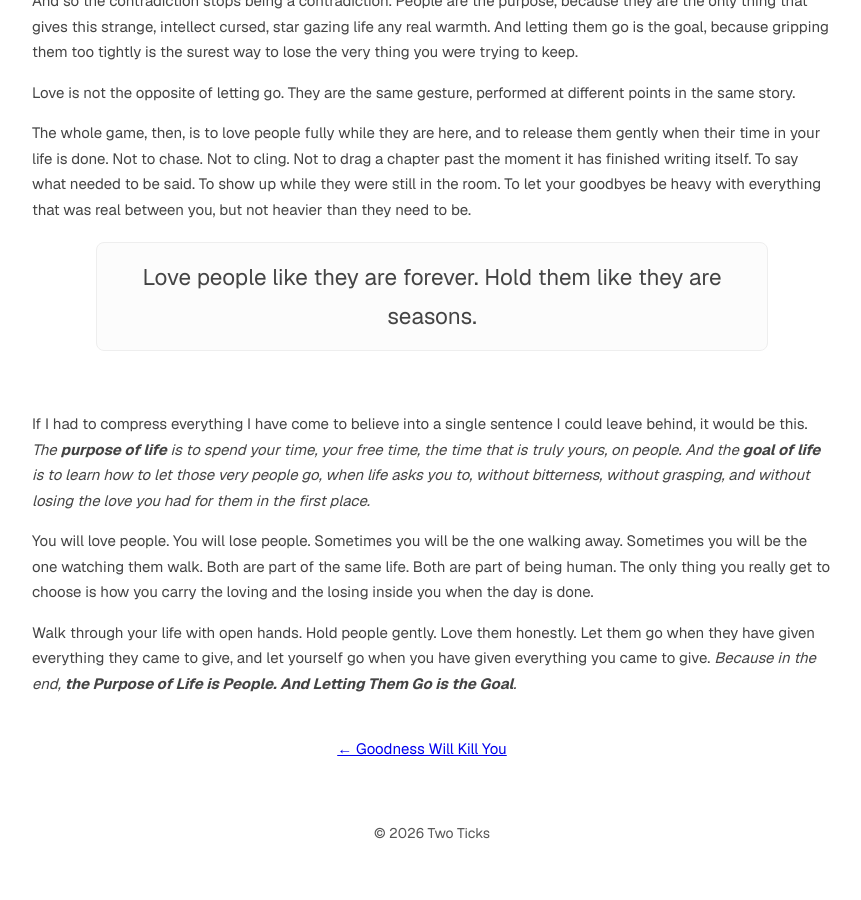
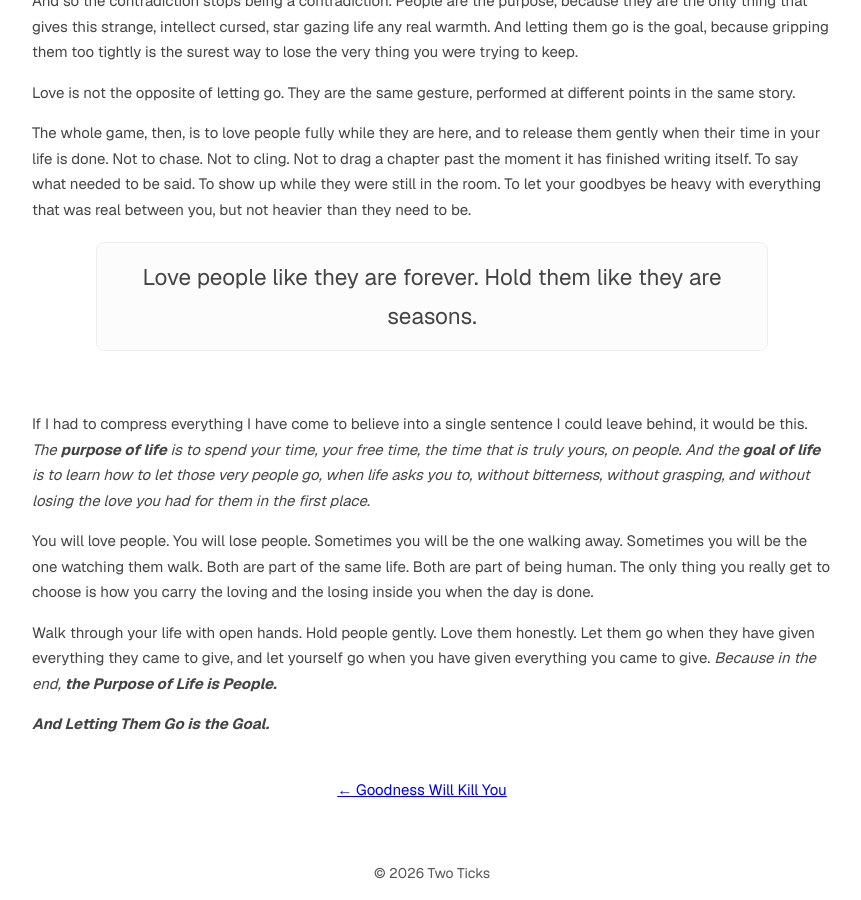
Before and after one commit to trmanish/trmanish.github.io, a Jekyll site: the page built from _posts/2026-05-14-the-purpose-of-life-is-people-letting-them-go-is-the-goal.md, in a window 1280 px wide and 900 px high, scrolled down 7271 px. Shown: the whole window, without its empty margins (208-1069 px from the left). Built offline with Jekyll 4.4.1, drawn with Linux system fonts in a browser that asks for light colours; before the commit the page ends 8131 px from its top, so only the background shows below that.

Commit message:
Split final closing line into two separate lines

```diff
--- a/_posts/2026-05-14-the-purpose-of-life-is-people-letting-them-go-is-the-goal.md
+++ b/_posts/2026-05-14-the-purpose-of-life-is-people-letting-them-go-is-the-goal.md
@@ -205,4 +205,6 @@ If I had to compress everything I have come to believe into a single sentence I
 
 You will love people. You will lose people. Sometimes you will be the one walking away. Sometimes you will be the one watching them walk. Both are part of the same life. Both are part of being human. The only thing you really get to choose is how you carry the loving and the losing inside you when the day is done.
 
-Walk through your life with open hands. Hold people gently. Love them honestly. Let them go when they have given everything they came to give, and let yourself go when you have given everything you came to give. *Because in the end, **the Purpose of Life is People. And Letting Them Go is the Goal**.*
+Walk through your life with open hands. Hold people gently. Love them honestly. Let them go when they have given everything they came to give, and let yourself go when you have given everything you came to give. *Because in the end, **the Purpose of Life is People.***
+
+***And Letting Them Go is the Goal.***
```
